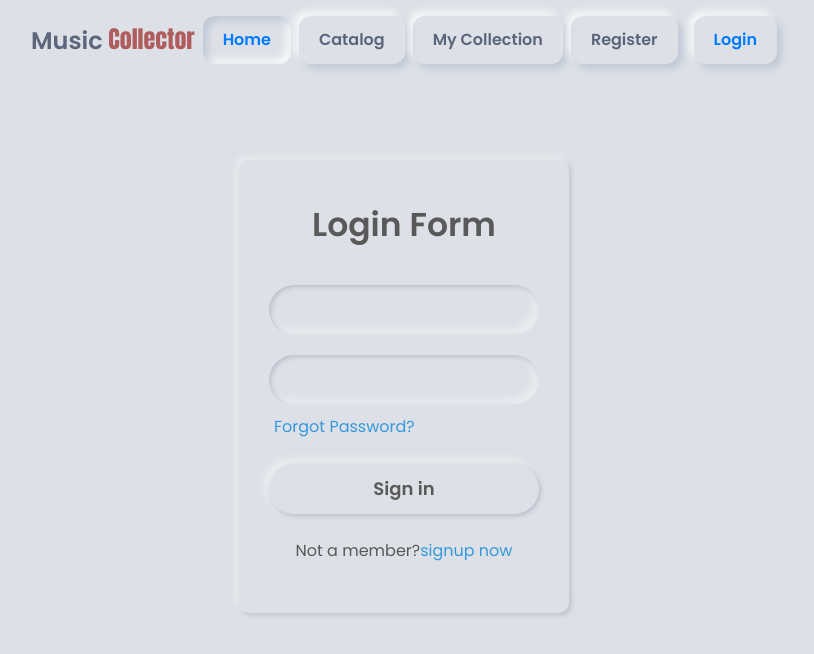
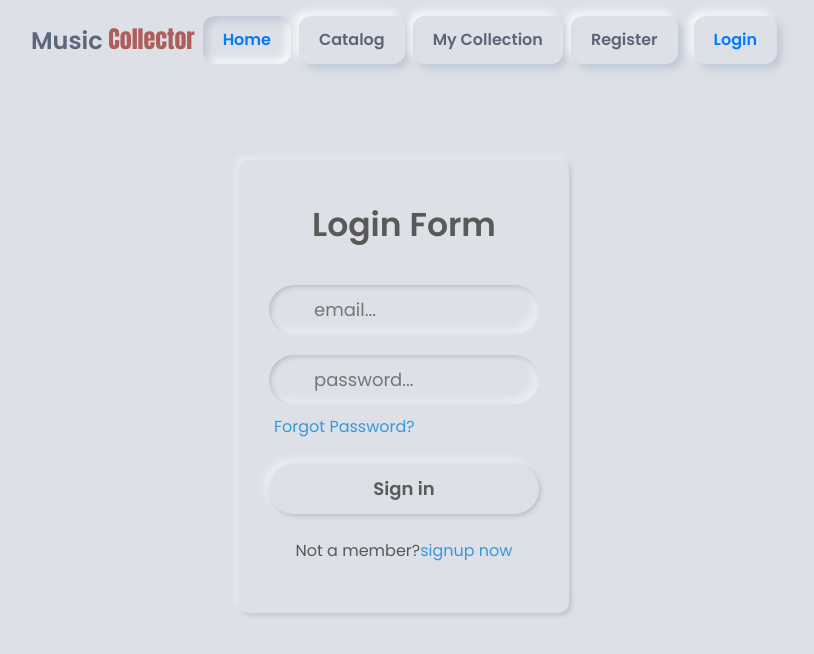
Before and after one commit to SvetlinGG/Music-Collector, a React (Vite) app: page /login in a window 1280 px wide. Shown: the top 654 px of the page, without its empty margins (236-1050 px from the left). Built offline with nearby package versions, Linux system fonts and the light colour scheme.

Commit message:
fix the issue

```diff
--- a/src/components/layout/Header.jsx
+++ b/src/components/layout/Header.jsx
@@ -7,7 +7,7 @@ export default function Header() {
     <a href="#" className="navbar__brand">
       Music <span>Collector</span>
     </a>
-    <button
+    {/* <button
       className="navbar__toggle"
       id="navbarToggle"
       aria-label="Toggle navigation"
@@ -15,7 +15,7 @@ export default function Header() {
       aria-expanded="false"
     >
       <span className="bar" />
-    </button>
+    </button> */}
     <nav
       id="navbarMenu"
       className="navbar__menu"
--- a/src/components/pages/Login.jsx
+++ b/src/components/pages/Login.jsx
@@ -3,14 +3,14 @@ export default function Login() {
         <>
         <div className="content">
             <div className="text">Login Form</div>
-            <form action="#">
+            <form >
             <div className="field">
-                <input type="text" required="" />
+                <input type="text" placeholder="email..." required="" />
                 <span className="fas fa-user" />
                 <label>Email or Phone</label>
             </div>
             <div className="field">
-                <input type="password" required="" />
+                <input type="password" placeholder="password..."  required="" />
                 <span className="fas fa-lock" />
                 <label>Password</label>
             </div>
```
